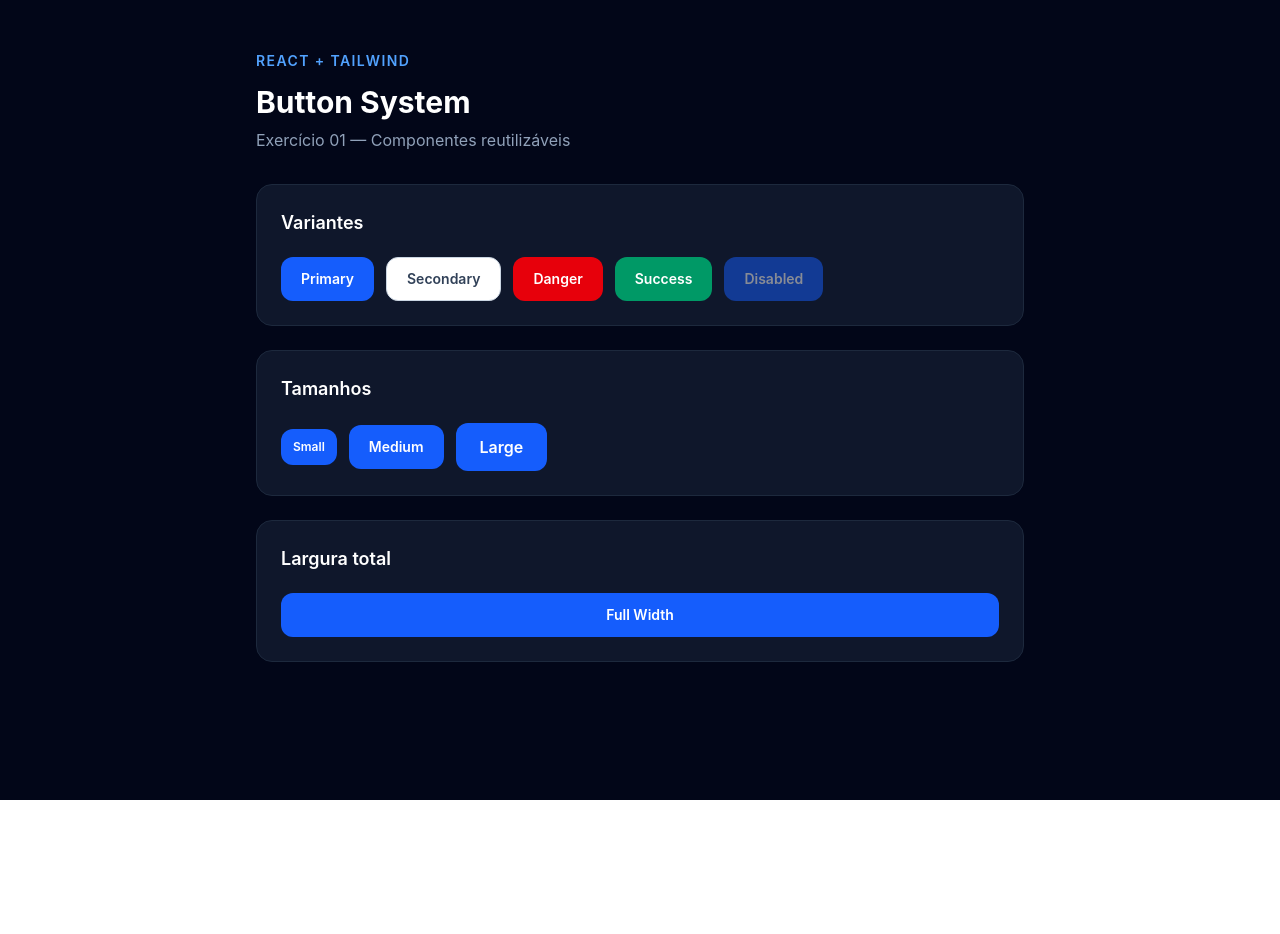
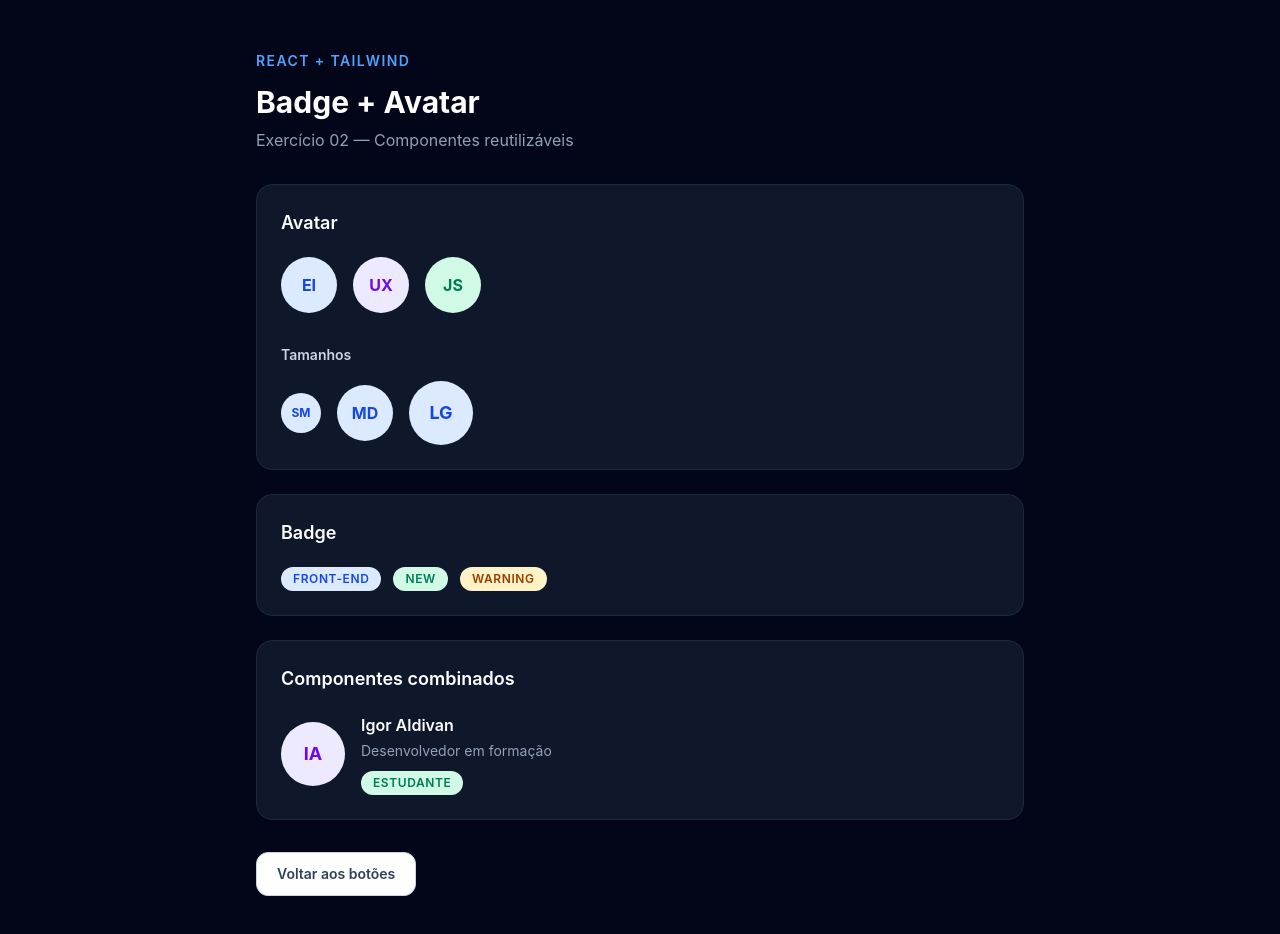
Before and after one commit to IgorAldivanSL/react-tailwind-component-board, a React (Vite) app: page / in a window 1280 px wide. Shown: the top 934 px of the page. Before the commit the page ends 800 px from the top, so only its background shows below. Built offline with nearby package versions, Linux system fonts and the light colour scheme.

Commit message:
feat: criar componentes Badge e Avatar

```diff
--- a/src/App.jsx
+++ b/src/App.jsx
@@ -1,5 +1,7 @@
 
 import Button from './components/Button'
+import Avatar from './components/Avatar'
+import Badge from './components/Badge'
 
 function App() {
   return (
@@ -10,41 +12,63 @@ function App() {
         </span>
 
         <h1 className="mt-3 text-3xl font-bold">
-          Button System
+          Badge + Avatar
         </h1>
 
         <p className="mt-2 text-slate-400">
-          Exercício 01 — Componentes reutilizáveis
+          Exercício 02 — Componentes reutilizáveis
         </p>
 
         <div className="mt-8 rounded-2xl border border-slate-800 bg-slate-900 p-6">
-          <h2 className="text-lg font-semibold">Variantes</h2>
+          <h2 className="text-lg font-semibold">Avatar</h2>
 
-          <div className="mt-5 flex flex-wrap items-center gap-3">
-            <Button variant="primary">Primary</Button>
-            <Button variant="secondary">Secondary</Button>
-            <Button variant="danger">Danger</Button>
-            <Button variant="success">Success</Button>
-            <Button disabled>Disabled</Button>
+          <div className="mt-5 flex flex-wrap items-center gap-4">
+            <Avatar initials="EI" />
+            <Avatar initials="UX" variant="violet" />
+            <Avatar initials="JS" variant="emerald" />
+          </div>
+
+          <h3 className="mt-8 text-sm font-semibold text-slate-300">
+            Tamanhos
+          </h3>
+
+          <div className="mt-4 flex flex-wrap items-center gap-4">
+            <Avatar initials="SM" size="sm" />
+            <Avatar initials="MD" size="md" />
+            <Avatar initials="LG" size="lg" />
           </div>
         </div>
 
         <div className="mt-6 rounded-2xl border border-slate-800 bg-slate-900 p-6">
-          <h2 className="text-lg font-semibold">Tamanhos</h2>
+          <h2 className="text-lg font-semibold">Badge</h2>
 
           <div className="mt-5 flex flex-wrap items-center gap-3">
-            <Button size="sm">Small</Button>
-            <Button size="md">Medium</Button>
-            <Button size="lg">Large</Button>
+            <Badge variant="info">Front-end</Badge>
+            <Badge variant="success">New</Badge>
+            <Badge variant="warning">Warning</Badge>
           </div>
         </div>
 
         <div className="mt-6 rounded-2xl border border-slate-800 bg-slate-900 p-6">
-          <h2 className="text-lg font-semibold">Largura total</h2>
+          <h2 className="text-lg font-semibold">Componentes combinados</h2>
 
-          <div className="mt-5">
-            <Button fullWidth>Full Width</Button>
+          <div className="mt-5 flex flex-wrap items-center gap-4">
+            <Avatar initials="IA" variant="violet" size="lg" />
+
+            <div>
+              <p className="font-semibold">Igor Aldivan</p>
+              <p className="mt-1 text-sm text-slate-400">
+                Desenvolvedor em formação
+              </p>
+              <div className="mt-2">
+                <Badge variant="success">Estudante</Badge>
+              </div>
+            </div>
           </div>
+        </div>
+
+        <div className="mt-8">
+          <Button variant="secondary">Voltar aos botões</Button>
         </div>
       </section>
     </main>
--- /dev/null
+++ b/src/components/Avatar.jsx
@@ -0,0 +1,36 @@
+
+const variants = {
+  blue: 'bg-blue-100 text-blue-700',
+  violet: 'bg-violet-100 text-violet-700',
+  emerald: 'bg-emerald-100 text-emerald-700',
+}
+
+const sizes = {
+  sm: 'size-10 text-xs',
+  md: 'size-14 text-base',
+  lg: 'size-16 text-lg',
+}
+
+function Avatar({
+  initials,
+  variant = 'blue',
+  size = 'md',
+}) {
+  const variantClasses = variants[variant] ?? variants.blue
+  const sizeClasses = sizes[size] ?? sizes.md
+
+  return (
+    <div
+      aria-label={`Avatar ${initials}`}
+      className={[
+        'inline-grid shrink-0 place-items-center rounded-full font-bold',
+        variantClasses,
+        sizeClasses,
+      ].join(' ')}
+    >
+      {initials}
+    </div>
+  )
+}
+
+export default Avatar
--- /dev/null
+++ b/src/components/Badge.jsx
@@ -0,0 +1,24 @@
+
+const variants = {
+  info: 'bg-blue-100 text-blue-700',
+  success: 'bg-emerald-100 text-emerald-700',
+  warning: 'bg-amber-100 text-amber-800',
+}
+
+function Badge({ children, variant = 'info' }) {
+  const variantClasses = variants[variant] ?? variants.info
+
+  return (
+    <span
+      className={[
+        'inline-flex items-center rounded-full px-3 py-1',
+        'text-xs font-semibold uppercase tracking-wider',
+        variantClasses,
+      ].join(' ')}
+    >
+      {children}
+    </span>
+  )
+}
+
+export default Badge
```
